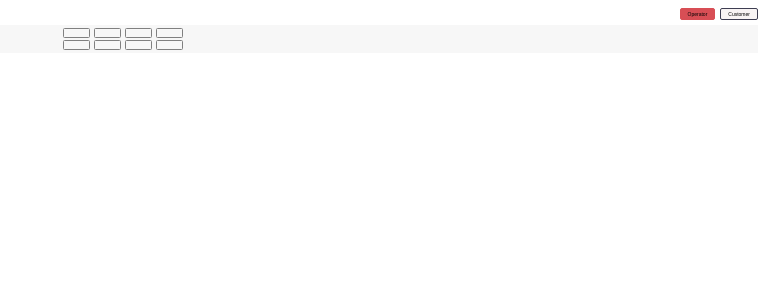
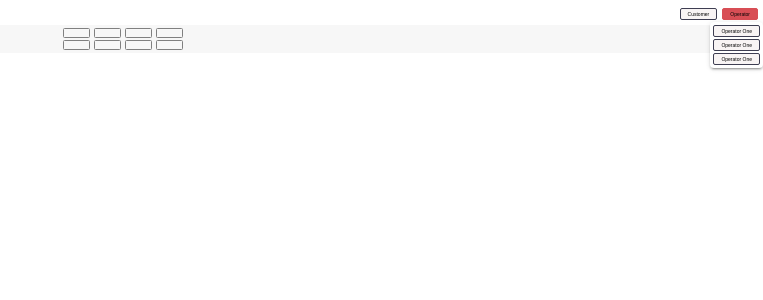
Before and after one commit to mitaliSurve/book-my-bus, a React (Create React App) app: page / in a window 1280 px wide. Both pictures are taken after a click on the button "Operator". Shown: the top 300 px of the page, without its empty margins (517-1280 px from the left). Built offline with nearby package versions, Linux system fonts and the light colour scheme.

Commit message:
create dropdown menu

```diff
--- a/src/components/button/Button.js
+++ b/src/components/button/Button.js
@@ -2,9 +2,9 @@ import React from 'react';
 import PropTypes from 'prop-types';
 // import './button.css'
 
-const Button = ({ children, className }) => {
+const Button = ({ children, className, onClick }) => {
     return (
-        <button className={className}>
+        <button className={className} onClick={onClick}>
             {children}
         </button>
     );
@@ -13,5 +13,6 @@ const Button = ({ children, className }) => {
 Button.propTypes = {
   children: PropTypes.string,
   className: PropTypes.string,
+  onClick: PropTypes.func,
 }
 export default Button;
--- /dev/null
+++ b/src/components/dropdownMenu.js/DropDownMenu.js
@@ -0,0 +1,23 @@
+import React from "react";
+import PropTypes from "prop-types";
+import Button from "../button/Button";
+import "../button/button.css";
+import "./dropdown.css";
+
+const DropDownMenu = ({ menu, onClick }) => {
+  return (
+    <div className="card display display_column">
+      {menu.map((menus) => (
+        <Button key={menus} className="button button_light margin" onClick={onClick}>
+          {menus.item}
+        </Button>
+      ))}
+    </div>
+  );
+};
+
+DropDownMenu.propTypes = {
+  menu: PropTypes.arrayOf(PropTypes.object),
+  onClick: PropTypes.func,
+};
+export default DropDownMenu;
--- /dev/null
+++ b/src/components/dropdownMenu.js/dropdown.css
@@ -0,0 +1,35 @@
+.card {
+    padding: 2px;
+    border-radius: 3px;
+    background-color: #fff;
+    -moz-border-radius: 4px;
+    -webkit-border-radius: 4px;
+    border-radius: 4px;
+    -moz-box-shadow: 0 3px 1px -2px rgba(0, 0, 0, 0.2),
+      0 2px 2px 0 rgba(0, 0, 0, 0.14), 0 1px 5px 0 rgba(0, 0, 0, 0.12);
+    -webkit-box-shadow: 0 3px 1px -2px rgba(0, 0, 0, 0.2),
+      0 2px 2px 0 rgba(0, 0, 0, 0.14), 0 1px 5px 0 rgba(0, 0, 0, 0.12);
+    box-shadow: 0 3px 1px -2px rgba(0, 0, 0, 0.2), 0 2px 2px 0 rgba(0, 0, 0, 0.14),
+      0 1px 5px 0 rgba(0, 0, 0, 0.12);
+    color: rgba(0, 0, 0, 0.87);
+    overflow: hidden;
+    position: absolute;
+  }
+  .card::after {
+    clear: both;
+  }
+  .card::after,
+  .card::before {
+    content: "";
+    display: block;
+  }
+  .display {
+    display: flex;
+  }
+  .display_column {
+    flex-direction: column;
+    margin-top: 22px;
+  }
+  .margin {
+    margin: 1px;
+  }
--- a/src/pages/dashboard/index.css
+++ b/src/pages/dashboard/index.css
@@ -2,8 +2,12 @@
   display: flex;
   justify-content: center;
 }
-.display_flex{
+.display_flex {
   justify-content: flex-end;
+}
+.display_column {
+  flex-direction: column;
+  margin-top: 22px;
 }
 .container {
   background-color: #f7f7f7;
--- a/src/pages/dashboard/index.js
+++ b/src/pages/dashboard/index.js
@@ -1,18 +1,45 @@
-import React from "react";
+import React, { useState } from "react";
 import "./index.css";
 import "../../components/button/button.css";
 import Button from "../../components/button/Button";
+import DropDownMenu from "../../components/dropdownMenu.js/DropDownMenu";
+
+const menuItem = [
+  {
+    id: 1,
+    item: "Operator one",
+  },
+  {
+    id: 2,
+    item: "Operator one",
+  },
+  {
+    id: 3,
+    item: "Operator one",
+  },
+];
 
 const Dashboard = () => {
+  const [openMenu, setMenu] = useState(false);
+
+  const toggleMenu = () => {
+    setMenu(!openMenu);
+  };
+
   return (
     <div>
       <div className="display display_flex">
         <div>
-          <Button className="button">operator</Button>
+          <Button className="button button_light">customer</Button>
         </div>
         <div style={{ marginLeft: 5, marginRight: 5 }}>
-          <Button className="button button_light">customer</Button>
+          <Button className="button" onClick={toggleMenu}>
+            operator
+          </Button>
         </div>
+
+        {openMenu && <DropDownMenu menu={menuItem} onClick={toggleMenu} />}
+
       </div>
       <div className="container">
         <div className="display">
```
Lines whose indentation alone changed are shown as unchanged.
